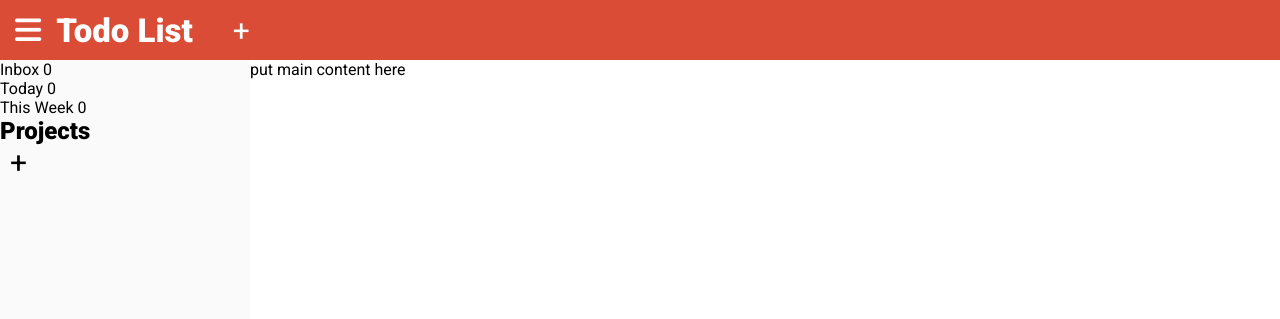
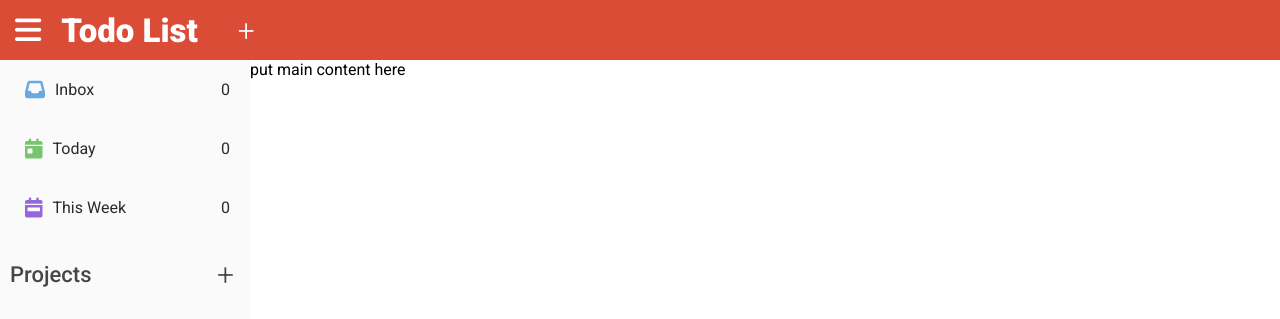
Before and after one commit to elk15/Todo-List, a website built with webpack: page dist/index.html in a window 1280 px wide. Built offline with nearby package versions, Linux system fonts and the light colour scheme.

Commit message:
Style sidebar

```diff
--- a/dist/index.html
+++ b/dist/index.html
@@ -18,13 +18,13 @@
         <header><div class="group"><button><i class="fa-solid fa-bars" style="color: #ffffff;"></i></button><h1>Todo List</h1></div><button id="add-task">+</button></header>
         <nav>
             <ul>
-                <li id="inbox">Inbox <span class="amount">0</span></li>
-                <li id="today">Today <span class="amount">0</span></li>
-                <li id="this-week">This Week <span class="amount">0</span></li>
+                <li id="inbox"><div class="group"><i class="fa-solid fa-inbox fa-lg" style="color: #67a9e2;"></i> Inbox</div> <span class="amount">0</span></li>
+                <li id="today"><div class="group"><i class="fa-solid fa-calendar-day fa-lg" style="color: #78c471;"></i>Today</div> <span class="amount">0</span></li>
+                <li id="this-week"><div class="group"><i class="fa-solid fa-calendar-week fa-lg" style="color: #9667db;"></i>This Week</div> <span class="amount">0</span></li>
+
             </ul>
             <div><h2>Projects</h2> <button>+</button></div>
             <ul class="projects">
-
             </ul>
         </nav>
         <main class="main-content">put main content here</main>
--- a/dist/style.css
+++ b/dist/style.css
@@ -4,6 +4,7 @@
     margin: 0;
     padding: 0;
     box-sizing: border-box;
+    list-style: none;
     font-family: 'Roboto', sans-serif;
 }
 
@@ -11,6 +12,7 @@
     --primary-color: #db4c37;
     --sidebar-color: #fafafa;
     --default-padding: 10px;
+    --padding-left: 5px;
 }
 
 .container-grid {
@@ -20,16 +22,17 @@
     grid-template-rows: 60px 1fr;
 }
 
-button {
+button{
     background: none;
     border: none;
     font-size: 30px;
     padding: 0 10px;
     border-radius: 5px;
     text-align: center;
+    font-weight: 300;
 }
 
-button:hover{
+button:hover, nav ul li:hover{
     cursor: pointer;
 }
 
@@ -43,7 +46,7 @@ header {
     display: flex;
     align-items: center;
     gap: 30px;
-    padding-left: 5px;
+    padding-left: var(--padding-left);
     color: #fff;
 }
 
@@ -53,14 +56,12 @@ header  #add-task{
 
 header button:hover {
     background-color: #e27065;
-
-
 }
 
 header .group{
     display: flex;
     align-items: center;
-    gap: 5px;
+    gap: 10px;
 }
 
 header h1{
@@ -73,4 +74,61 @@ nav {
     grid-column: 1/2;
     grid-row: 2/3;
     background-color: var(--sidebar-color);
+    display: flex;
+    flex-direction: column;
+    padding: var(--default-padding);
+    gap: 30px;
+    color: #2a2a2a;
 }
+
+nav ul {
+    flex-basis: 150px;
+    display: flex;
+    flex-direction: column;
+    padding-left: var(--padding-left);
+    gap: 20px;
+}
+
+nav ul li {
+    display: flex;
+    justify-content: space-between;
+    padding: var(--default-padding);
+}
+
+nav ul li:hover {
+    background-color: #eeeeee;
+    border-radius: 5px;
+}
+
+nav ul li .group {
+    display: flex;
+    align-items: center;
+    gap: 10px;
+}
+
+nav > div {
+    display: flex;
+    align-items: center;
+    justify-content: space-between;
+}
+
+nav > div h2 {
+    color: #474545;
+    font-weight: 500;
+    font-size: 22px;
+}
+
+nav > div button {
+    padding: 0;
+    color: #474545;
+    margin-right: 6px;
+}
+
+nav > div button:hover{
+    color: #000;
+}
+
+.projects {
+    flex:1 1 400px;
+    overflow-y: scroll;
+}
```
